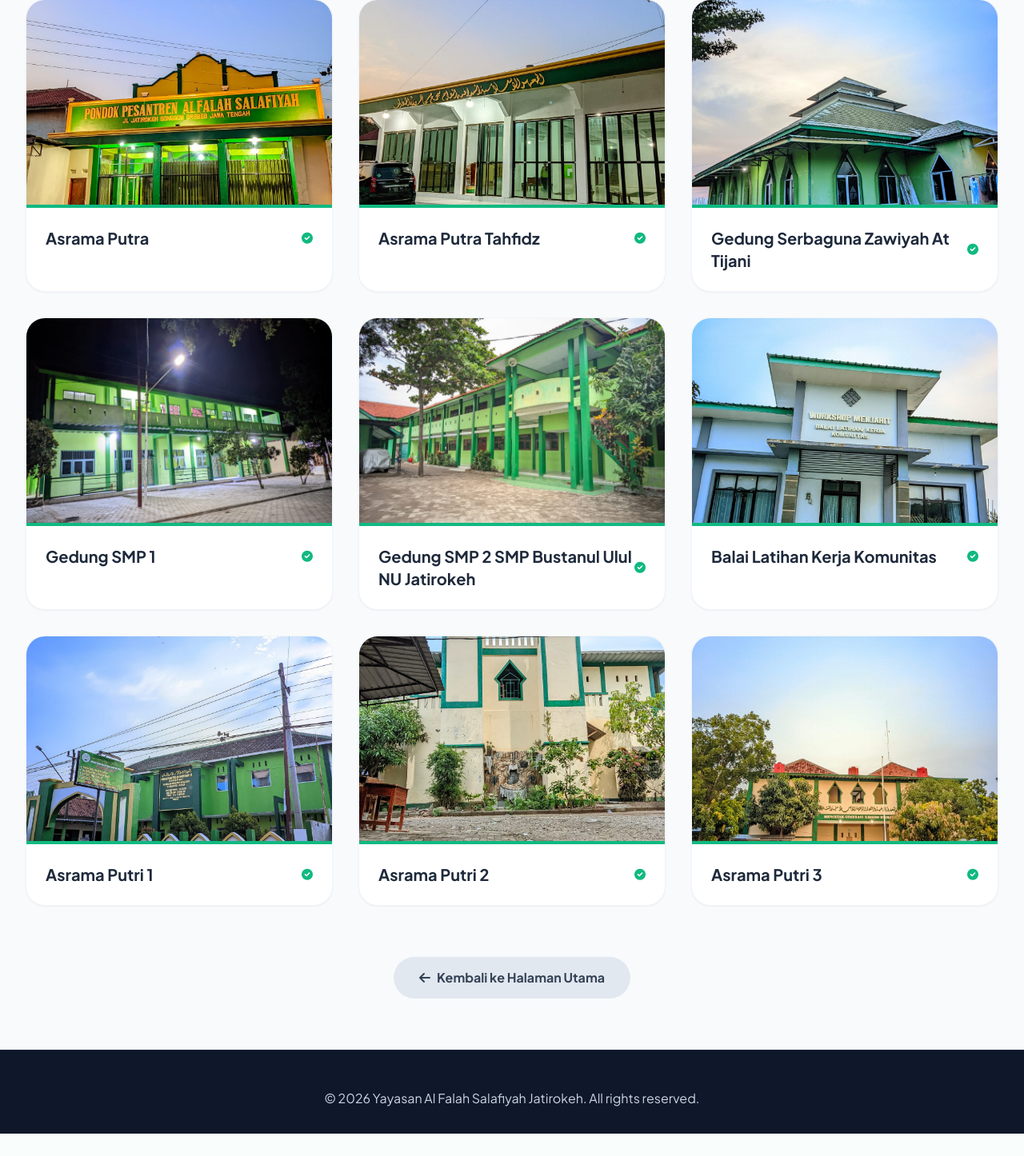
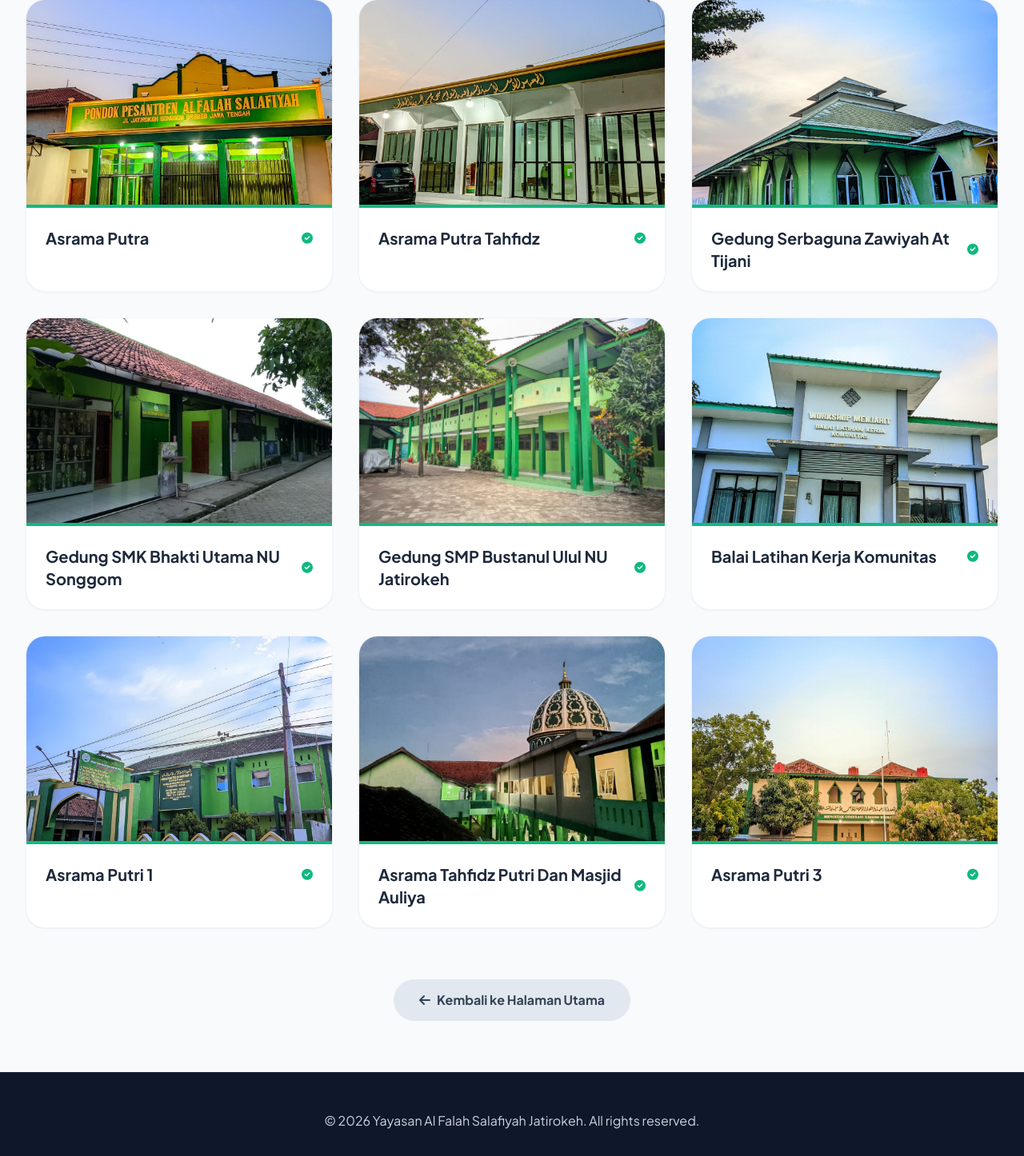
Before and after one commit to zakyrama312/Akademik-Pondok, a PHP site: page /fasilitas/index.php in a window 1280 px wide. Shown: the part 361-1807 px from the top of the page at 80% size. Before the commit the page ends 1779 px from the top, so only its background shows below. Run offline with PHP 8.4, Linux system fonts and the light colour scheme; some libraries are stand-ins or nearby versions.

Commit message:
revisi foto fasilitas

```diff
--- a/fasilitas/index.php
+++ b/fasilitas/index.php
@@ -66,11 +66,11 @@
                     ['nama' => 'Asrama Putra', 'img' => '../uploads/fasilitas/Asrama Putra.jpeg'],
                     ['nama' => 'Asrama Putra Tahfidz', 'img' => '../uploads/fasilitas/asrama putra tahfidz.jpeg'],
                     ['nama' => 'Gedung Serbaguna Zawiyah At Tijani', 'img' => '../uploads/fasilitas/gedung serbaguna.jpeg'],
-                    ['nama' => 'Gedung SMP 1', 'img' => '../uploads/fasilitas/gedung smp.jpeg'],
-                    ['nama' => 'Gedung SMP 2 SMP Bustanul Ulul NU Jatirokeh', 'img' => '../uploads/fasilitas/gedung smp 2.jpeg'],
+                    ['nama' => 'Gedung SMK Bhakti Utama NU Songgom', 'img' => '../uploads/fasilitas/SMK Bhakti Utama NU Songgom.jpeg'],
+                    ['nama' => 'Gedung SMP Bustanul Ulul NU Jatirokeh', 'img' => '../uploads/fasilitas/gedung smp 2.jpeg'],
                     ['nama' => 'Balai Latihan Kerja Komunitas', 'img' => '../uploads/fasilitas/BLKK.jpeg'],
                     ['nama' => 'Asrama Putri 1', 'img' => '../uploads/fasilitas/asrama putri.jpeg'],
-                    ['nama' => 'Asrama Putri 2', 'img' => '../uploads/fasilitas/asrama putri 2.jpeg'],
+                    ['nama' => 'Asrama Tahfidz Putri  Dan Masjid Auliya', 'img' => '../uploads/fasilitas/asrama putri 2 dan masjid auliya.jpeg'],
                     ['nama' => 'Asrama Putri 3', 'img' => '../uploads/fasilitas/asrama putri 3.jpeg']
                 ];
 
```
Also changed, not shown: uploads/fasilitas/SMK Bhakti Utama NU Songgom.jpeg (added), uploads/fasilitas/asrama putri 2 dan masjid auliya.jpeg (added).
